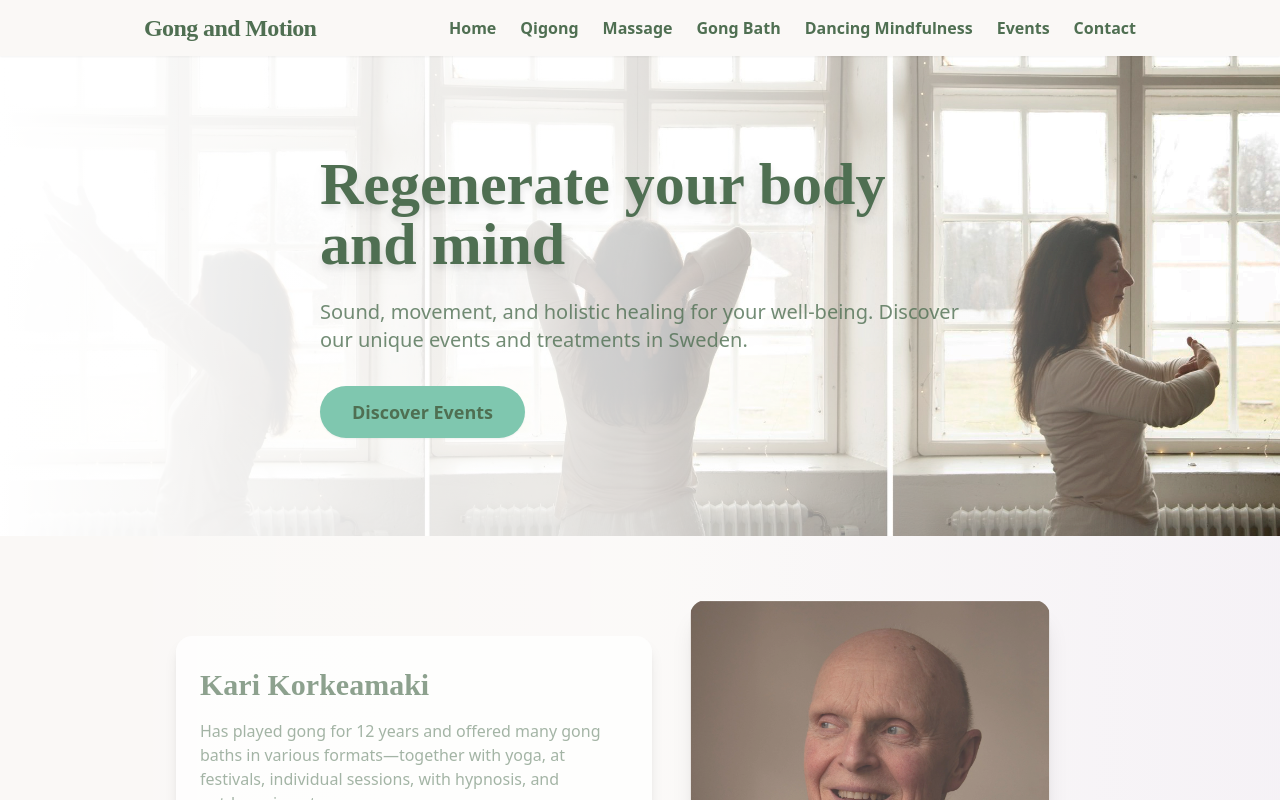
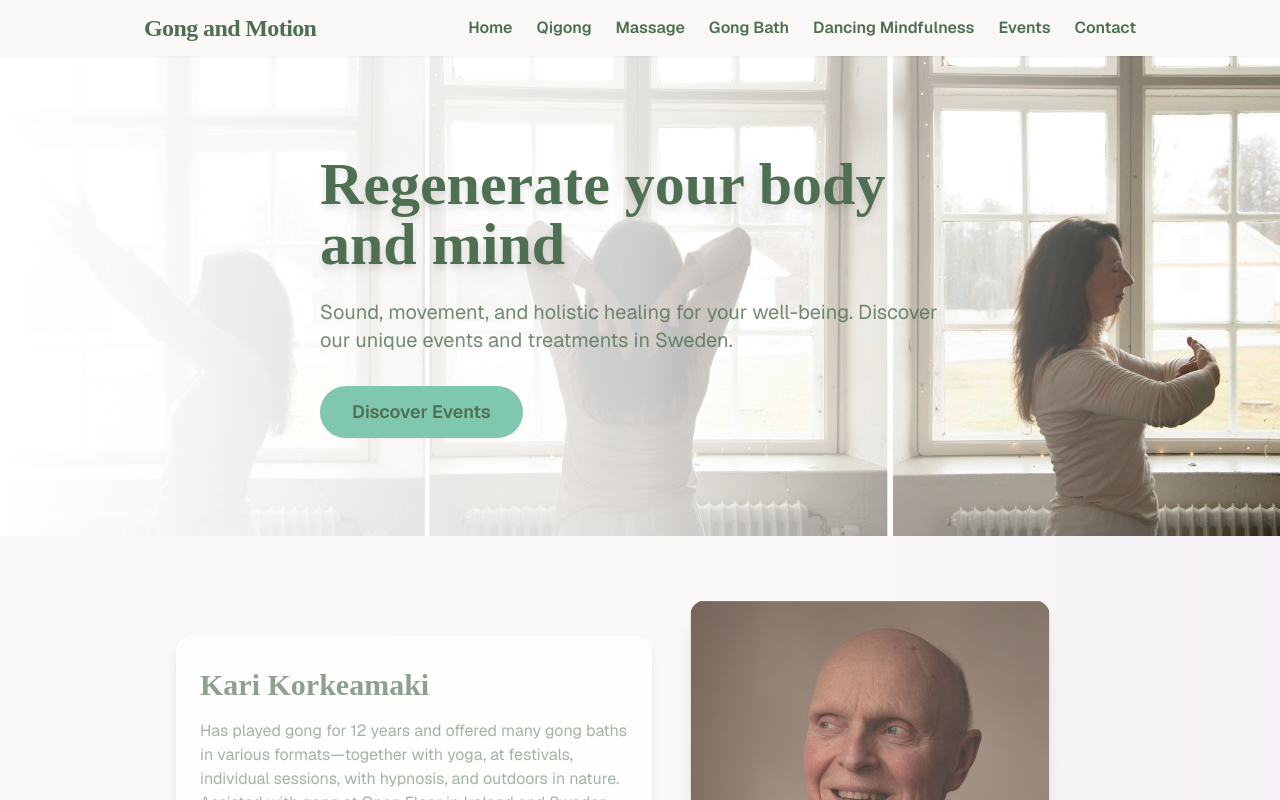
Before and after one commit to andreakorkeamaki/GongAndMotion, a Next.js app: page / in a window 1280 px wide. Shown: the top 800 px of the page. Built offline with nearby package versions, Linux system fonts and the light colour scheme.

Commit message:
chore(typography): apply Geist as primary font via next/font

```diff
--- a/src/app/layout.tsx
+++ b/src/app/layout.tsx
@@ -54,7 +54,7 @@ export default function RootLayout({
 }>) {
   return (
     <html lang="en" suppressHydrationWarning>
-      <body className={`${geistSans.variable} ${geistMono.variable} antialiased bg-background text-primary-dark font-sans`}>
+      <body className={`${geistSans.className} ${geistMono.variable} antialiased bg-background text-primary-dark`}>
         <Header />
         <main className="min-h-[80vh]">{children}</main>
         <Footer />
```
